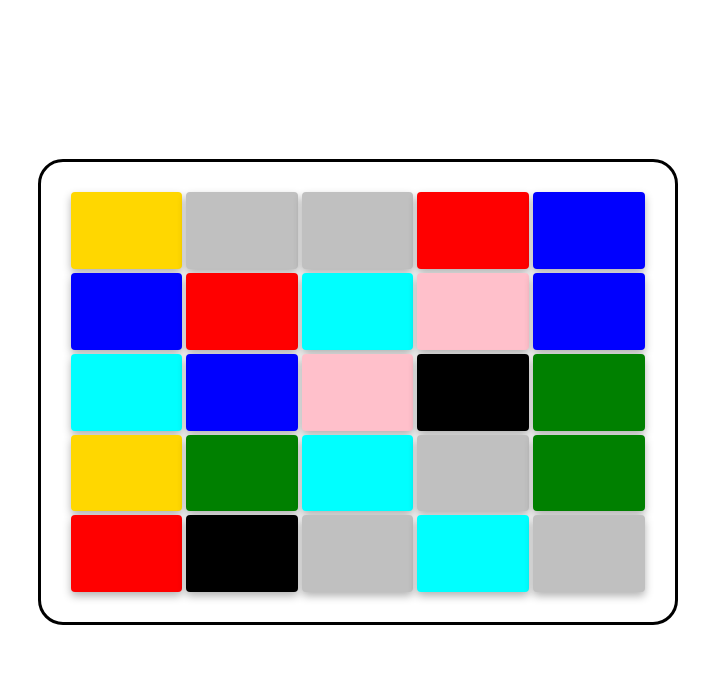
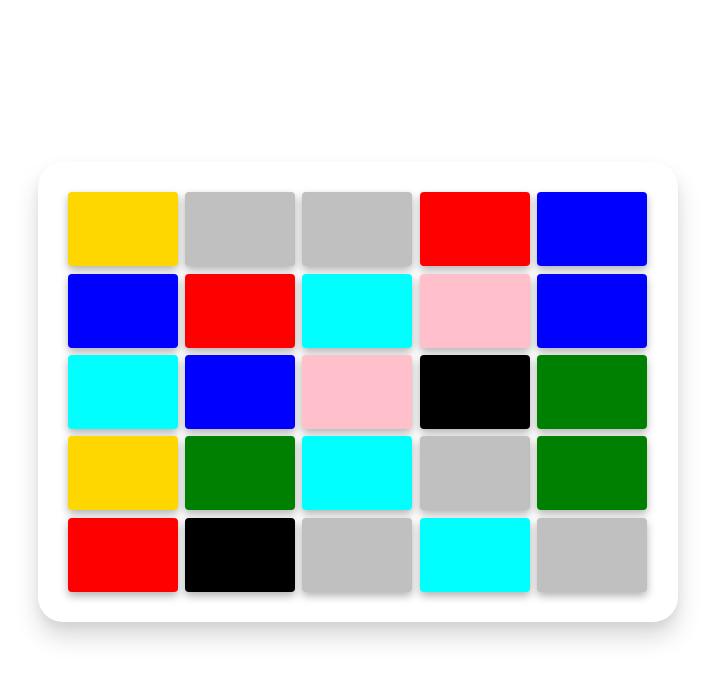
Before and after one commit to Afek-Sakaju/colors-table-react, a React (Create React App) app: page / in a window 1280 px wide. Shown: the top 680 px of the page, without its empty margins (265-980 px from the left). Built offline with nearby package versions, Linux system fonts and the light colour scheme.

Commit message:
redesigned the tables border to be box shadow and changed the animation of the square

```diff
--- a/src/base-components/ColorsTable/ColorsTable.scss
+++ b/src/base-components/ColorsTable/ColorsTable.scss
@@ -5,10 +5,11 @@
   flex-direction: column;
   height: 100%;
   width: 100%;
-  border: 3px solid rgb(0, 0, 0);
   border-radius: 25px;
+  box-shadow: rgba(0, 0, 0, 0.15) 0px 15px 25px,
+    rgba(0, 0, 0, 0.05) 0px 5px 10px;
   overflow: hidden;
-  gap: 4px;
+  gap: 7px;
   padding: 30px;
 }
 
@@ -17,5 +18,5 @@
   align-items: center;
   flex: 1 1 auto;
   width: 100%;
-  gap: 4px;
+  gap: 7px;
 }
--- a/src/base-components/Sqaure/Square.scss
+++ b/src/base-components/Sqaure/Square.scss
@@ -3,22 +3,21 @@
   height: 100%;
   border-radius: 4px;
   box-shadow: 0 4px 8px rgba(0, 0, 0, 0.3);
-  transition: transform 0.12s, box-shadow 0.15s, background-color 0.18s ease;
-  animation: appear 1.5s ease-in-out forwards;
+  transition: transform 0.3s, box-shadow 0.11s, background-color 0.15s ease;
+  animation: scale-in 1.5s ease-in-out forwards;
 
   &:hover {
-    box-shadow: 0 6px 12px rgba(0, 0, 0, 0.3), 0 0 0 1px white,
-      0 0 0 1.5px black;
-    transform: scale(1.005);
+    box-shadow: 0 9px 18px rgba(0, 0, 0, 0.3), 0 0 0 0.8px white inset,
+      0 0 0 0.7px black;
   }
   cursor: pointer;
 }
 
-@keyframes appear {
+@keyframes scale-in {
   0% {
-    opacity: 0;
+    transform: scale(0);
   }
   100% {
-    opacity: 1;
+    transform: scale(1);
   }
 }
```
